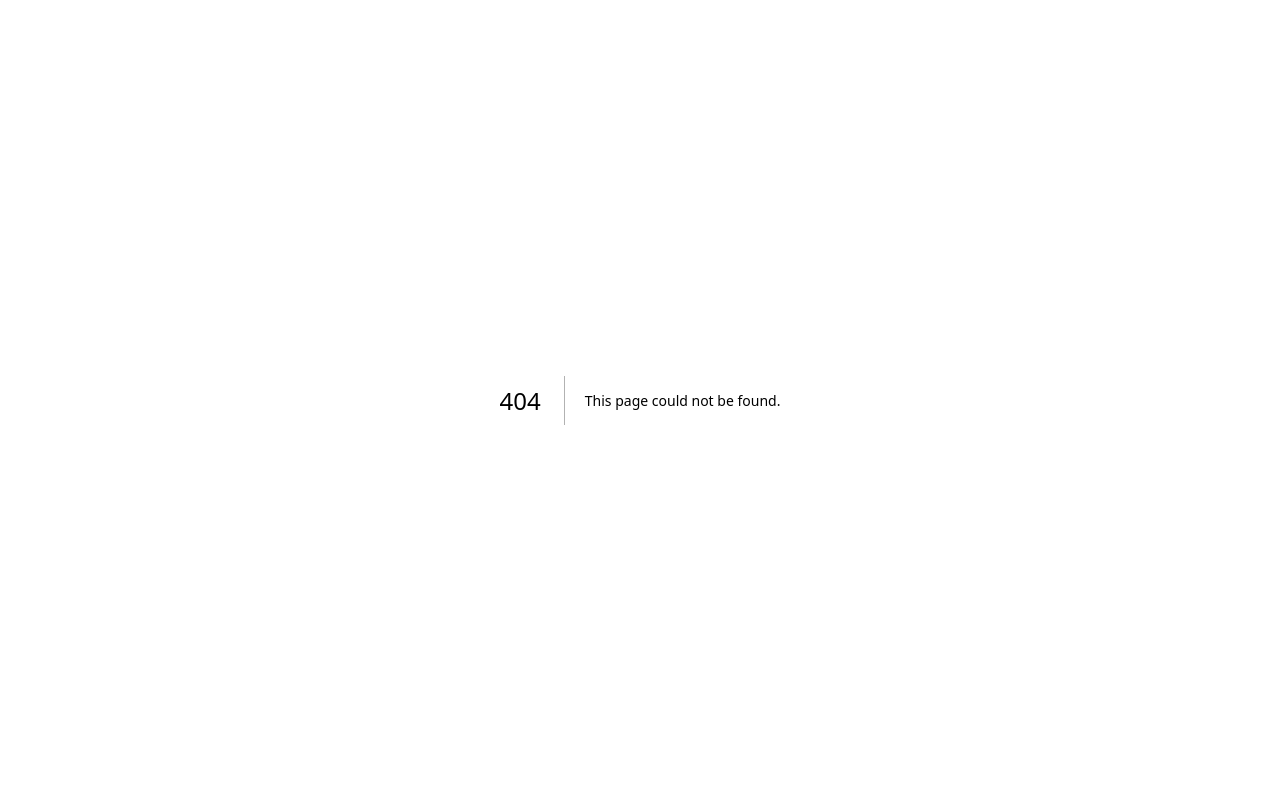
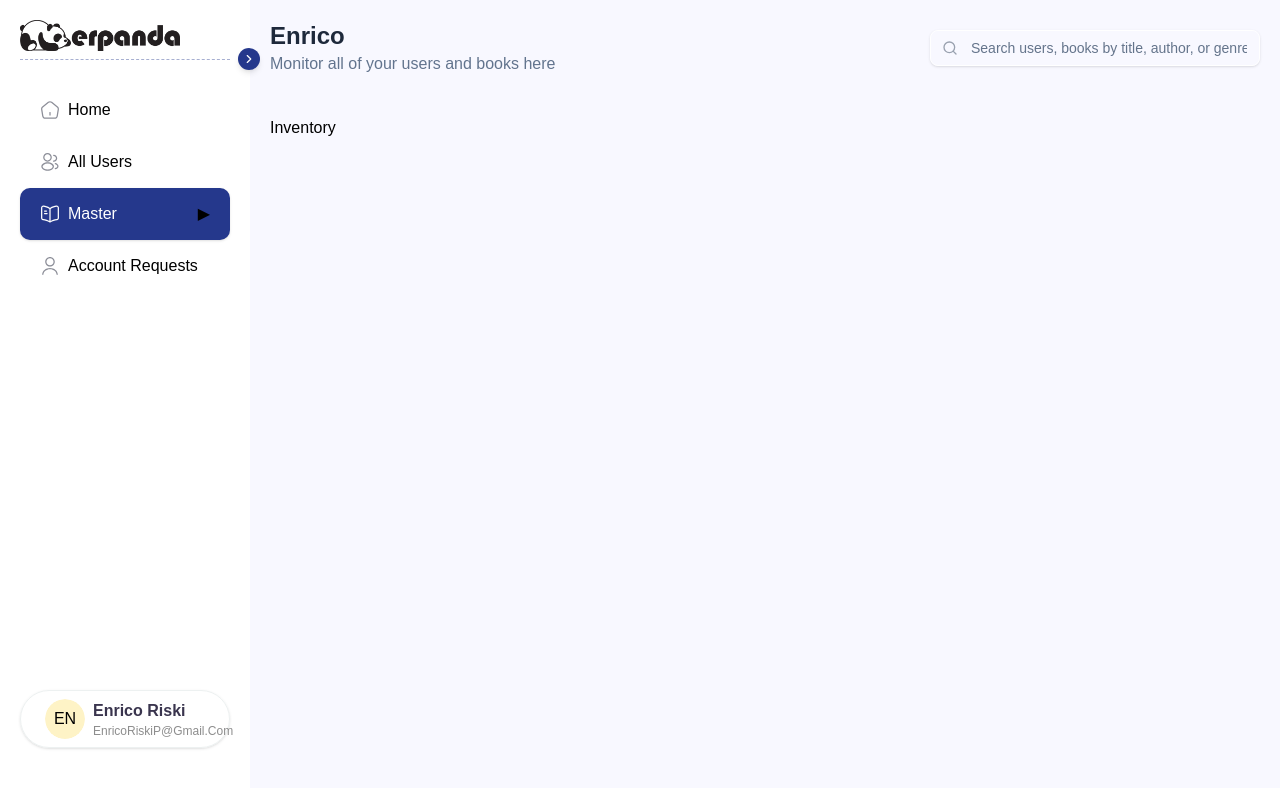
Before and after one commit to EnricoRP/ERPANDA-FRONTEND, a Next.js app: page /master/inventory in a window 1280 px wide. Before the commit this address had no page. Shown: the top 788 px of the page. Built offline with nearby package versions, Linux system fonts and the light colour scheme; a web font is replaced by a local one.

Commit message:
penambahan page

```diff
--- /dev/null
+++ b/src/app/(admin)/master/inventory/page.tsx
@@ -0,0 +1,7 @@
+import React from "react";
+
+const page = () => {
+  return <div>Inventory</div>;
+};
+
+export default page;
--- /dev/null
+++ b/src/app/(admin)/master/page.tsx
@@ -0,0 +1,7 @@
+import React from "react";
+
+const page = () => {
+  return <div>Master</div>;
+};
+
+export default page;
--- /dev/null
+++ b/src/app/(admin)/transaction/page.tsx
@@ -0,0 +1,7 @@
+import React from "react";
+
+const page = () => {
+  return <div>Transactions</div>;
+};
+
+export default page;
--- /dev/null
+++ b/src/app/(admin)/user/page.tsx
@@ -0,0 +1,7 @@
+import React from "react";
+
+const page = () => {
+  return <div>User</div>;
+};
+
+export default page;
```
